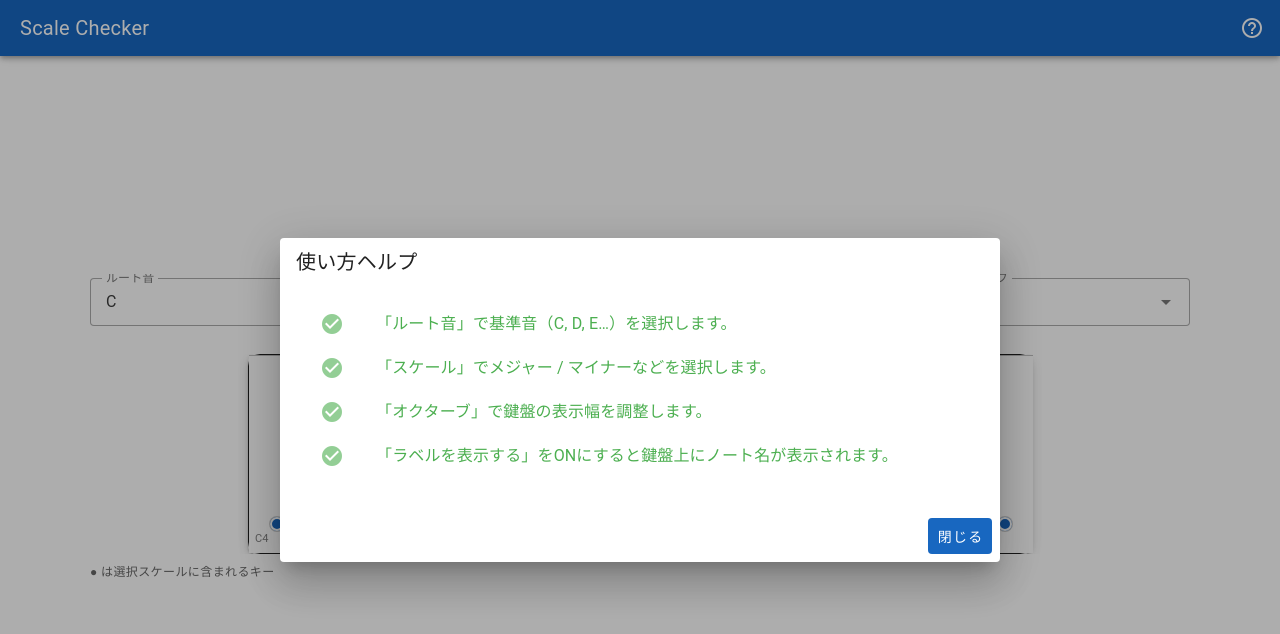
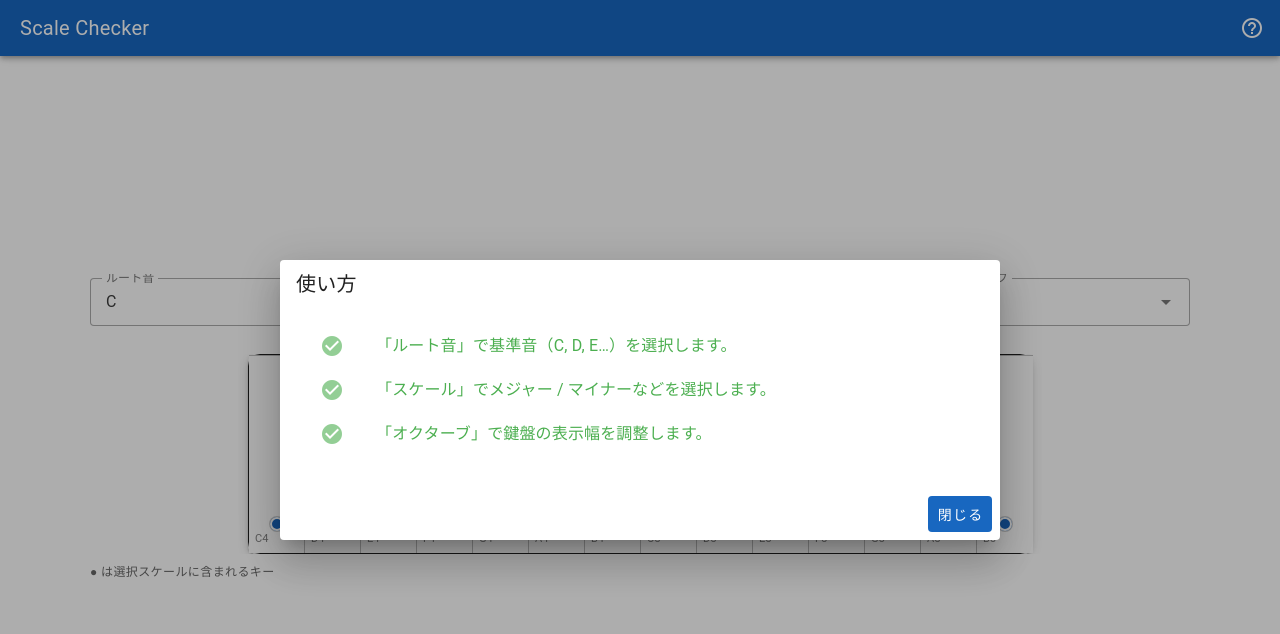
Before and after one commit to gatyaponpin/ScaleChecker, a Vue app: page / in a window 1280 px wide. Both pictures are taken after a click on the button "ヘルプを開く". Shown: the top 634 px of the page. Built offline with nearby package versions, Linux system fonts and the light colour scheme.

Commit message:
style:ヘルプモーダル調整

```diff
--- a/src/components/HelpModal.vue
+++ b/src/components/HelpModal.vue
@@ -2,7 +2,7 @@
   <v-dialog v-model="model" max-width="720">
     <v-card>
       <v-card-title class="text-h6">
-        使い方ヘルプ
+        使い方
       </v-card-title>
 
       <v-card-text class="pt-2">
@@ -43,6 +43,5 @@ const tips = [
   '「ルート音」で基準音（C, D, E…）を選択します。',
   '「スケール」でメジャー / マイナーなどを選択します。',
   '「オクターブ」で鍵盤の表示幅を調整します。',
-  '「ラベルを表示する」をONにすると鍵盤上にノート名が表示されます。'
 ]
 </script>
```
